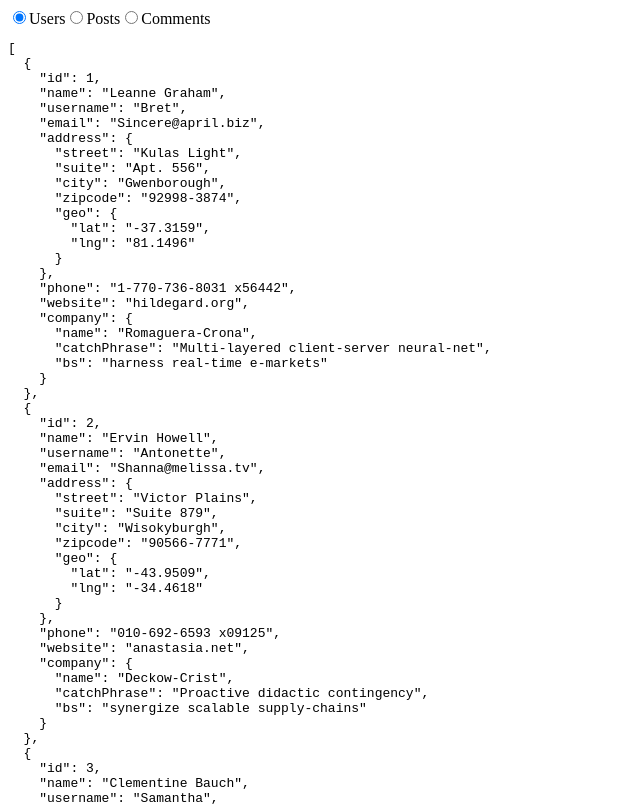
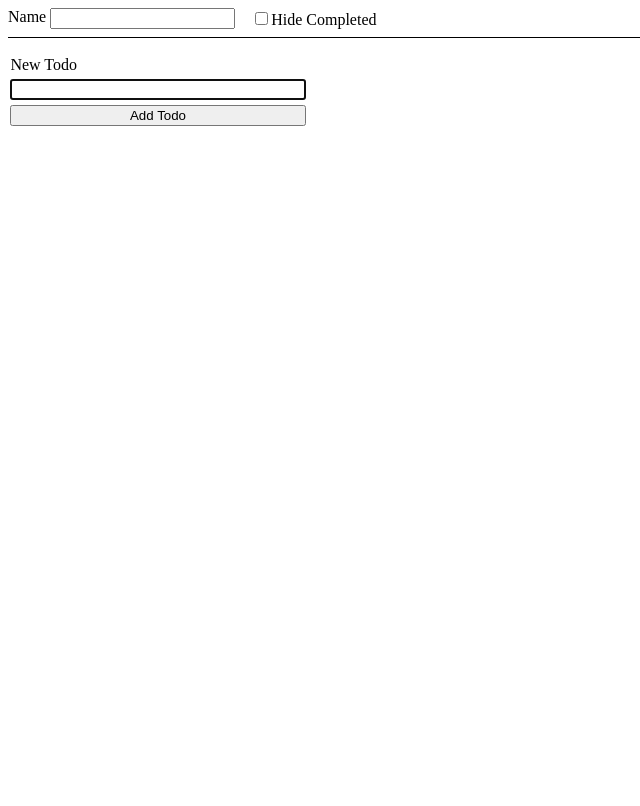
Before and after one commit to Blacklion567/React-Simplified-Beginner-Projects, a React (Vite) app: page / in a window 1280 px wide. Shown: the top 806 px of the page, without its empty margins (0-640 px from the left). Built offline with nearby package versions, Linux system fonts and the light colour scheme; the HTML template or start-up script is replaced by a standard one.

Commit message:
BanDevSimplified

```diff
--- a/src/App.jsx
+++ b/src/App.jsx
@@ -5,24 +5,37 @@
 // import Section05 from "./05-Lifecycle-Method-Exercises/Section05";
 // import Section06 from "./06-User-List/Section06";
 // import Section07 from './07-Simple-Todo-List/Section07';
-
-import Section08 from "./08-Use-Fetch-Hook/Section08";
-
+// import Section08 from "./08-Use-Fetch-Hook/Section08";
+// import Section09 from "./09-Use-Array-Hook/Section09";
+// import Section10 from "./10-Use-Local-Storage-Hook/Section10";
+// import Section11 from "./11-DigitalClock/Section11";
+// import Section12 from './12-StopWatch/Section12';
+// import Section14 from './14-React-Hook-Form-Project/Section14';
+// import Section13 from './13-Basic-form-validation-project/Section13';
+import Section15 from './15-Advanced-Todo-List/Section15';
 
 function App() {
-
-  return (
-    <>
-      {/* <Section01 />
+   return (
+      <>
+         {/*
+      <Section01 />
       <Section02 />
       <Section03 />
       <Section04 />
       <Section05 />
       <Section06 />
-      <Section07 />*/}
+      <Section07 />
       <Section08 />
-    </>
-  );
+      <Section09 />
+      <Section10 />
+      <Section11 />
+      <Section12 />
+      <Section13 />
+      <Section14 />
+   */}
+         <Section15 />
+      </>
+   );
 }
 
 export default App;
```
